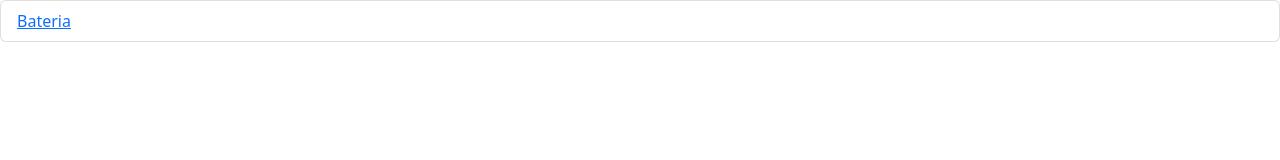
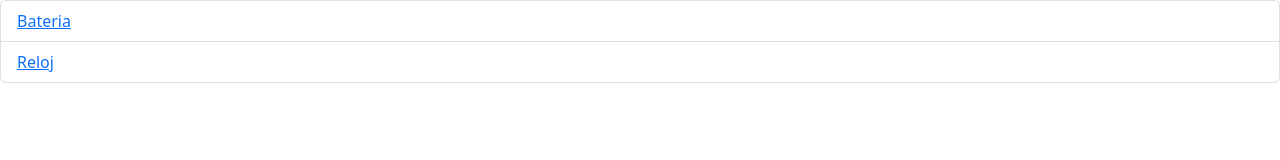
Before and after one commit to LeoEsquivel/javascript-proyects, a plain HTML site: page index.html in a window 1280 px wide. Drawn offline with nearby package versions, Linux system fonts and the light colour scheme.

Commit message:
ADD clock option to menu

```diff
--- a/index.html
+++ b/index.html
@@ -12,7 +12,8 @@
         <div class="col">
             <ul class="list-group">
                 <li class="list-group-item"><a href="./01-drummerKit/index.html">Bateria</a></li>
-              </ul>
+                <li class="list-group-item"><a href="./02-clock/index.html">Reloj</a></li>
+            </ul>
         </div>
    </div>
 </body>
```
